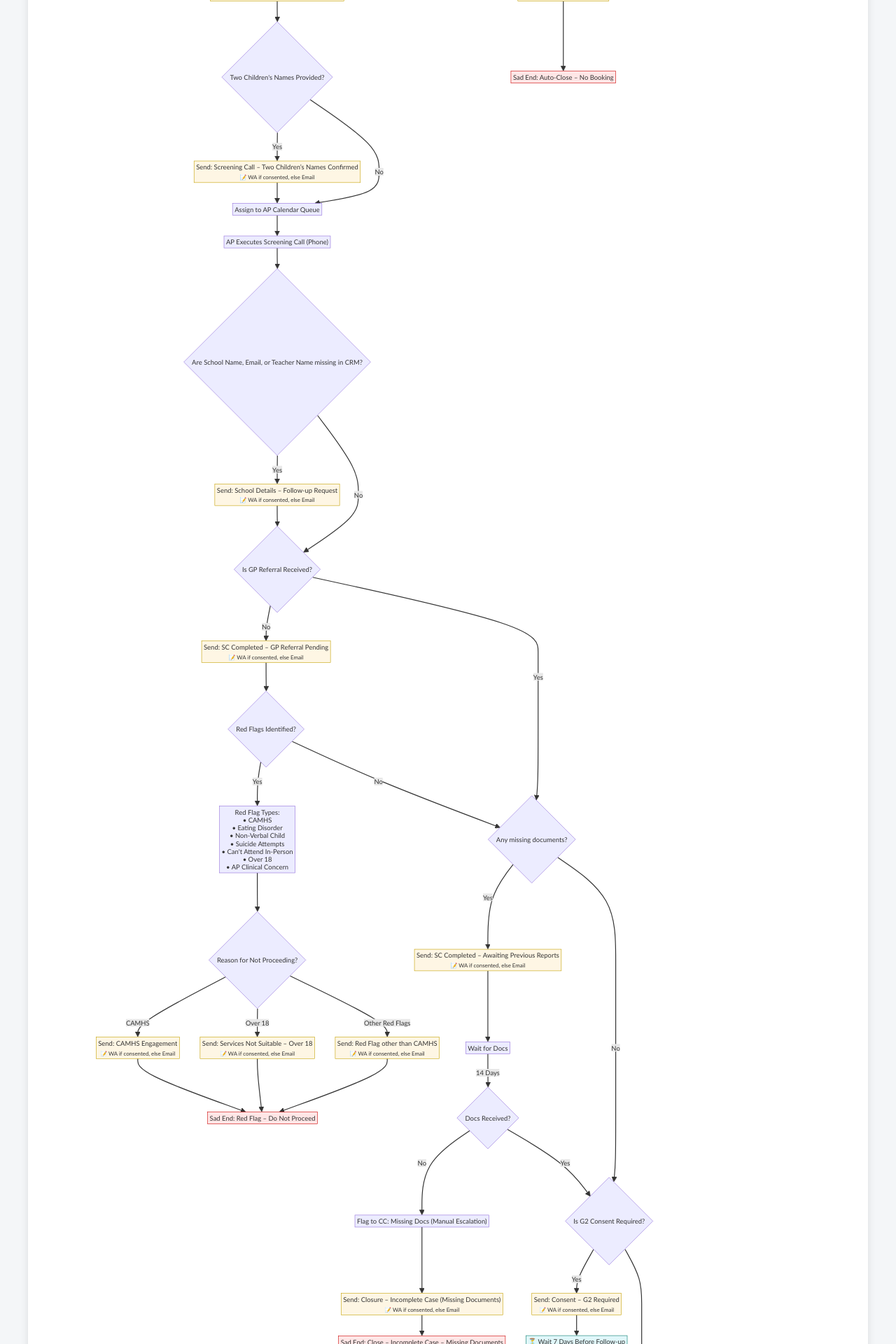
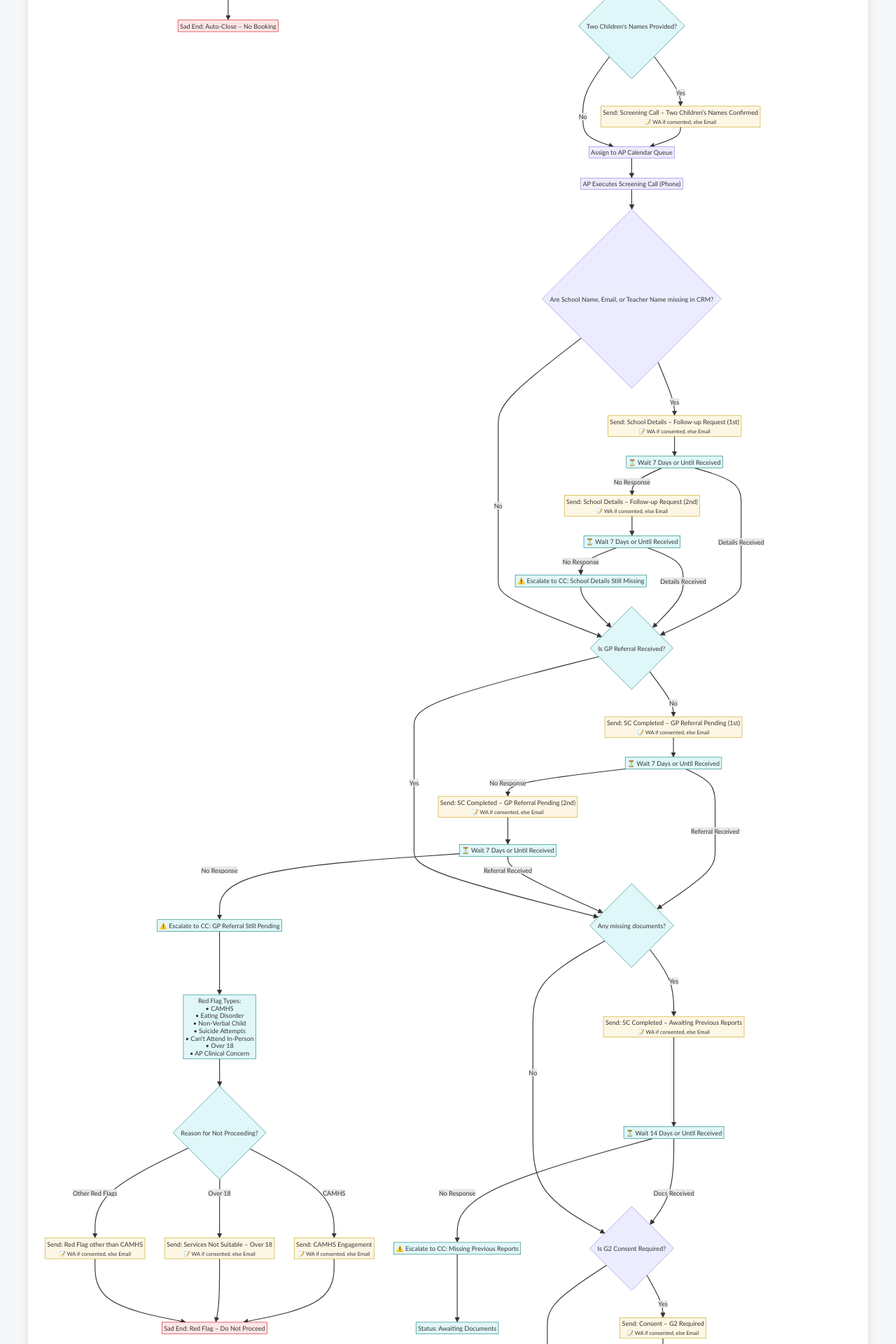
Before and after one commit to pdkv1999/primaHealth, a Python web app: template templates/phase1_overview.html in a window 1280 px wide. Shown: the part 1800-3720 px from the top of the page at 70% size. Run offline with Jinja, Linux system fonts and the light colour scheme; the template is opened without the code that fills it, so the values that code supplies are empty.

Commit message:
updated the flow

```diff
--- a/templates/phase1_overview.html
+++ b/templates/phase1_overview.html
@@ -94,37 +94,54 @@
 
           APAssign --> APExec["AP Executes Screening Call (Phone)"]
           APExec --> CheckSchoolFields{"Are School Name, Email, or Teacher Name missing in CRM?"}
-          CheckSchoolFields -- Yes --> MFollowSchool["Send: School Details – Follow-up Request<br><sub>📝 WA if consented, else Email</sub>"]
-          MFollowSchool --> GPCheck2{"Is GP Referral Received?"}
-          CheckSchoolFields -- No --> GPCheck2
 
-          GPCheck2 -- No --> M21a["Send: SC Completed – GP Referral Pending<br><sub>📝 WA if consented, else Email</sub>"]
-          M21a --> FlagCheck{"Red Flags Identified?"}
+          %% ===== SCHOOL DETAILS: 2 reminders, early-exit on receive, then escalate =====
+          CheckSchoolFields -- Yes --> MFollowSchool1["Send: School Details – Follow-up Request (1st)<br><sub>📝 WA if consented, else Email</sub>"]
+          MFollowSchool1 --> WaitSchool7a["⏳ Wait 7 Days or Until Received"]
+          WaitSchool7a -- Details Received --> GPCheck2
+          WaitSchool7a -- No Response --> MFollowSchool2["Send: School Details – Follow-up Request (2nd)<br><sub>📝 WA if consented, else Email</sub>"]
+          MFollowSchool2 --> WaitSchool7b["⏳ Wait 7 Days or Until Received"]
+          WaitSchool7b -- Details Received --> GPCheck2
+          WaitSchool7b -- No Response --> EscalateSchool["⚠️ Escalate to CC: School Details Still Missing"] --> GPCheck2
+
+          CheckSchoolFields -- No --> GPCheck2{"Is GP Referral Received?"}
+
+          %% ===== GP REFERRAL PENDING: 2 reminders, early-exit on receive, then escalate =====
+          GPCheck2 -- No --> M21a1["Send: SC Completed – GP Referral Pending (1st)<br><sub>📝 WA if consented, else Email</sub>"]
+          M21a1 --> WaitGP7a["⏳ Wait 7 Days or Until Received"]
+          WaitGP7a -- Referral Received --> InfoCheck
+          WaitGP7a -- No Response --> M21a2["Send: SC Completed – GP Referral Pending (2nd)<br><sub>📝 WA if consented, else Email</sub>"]
+          M21a2 --> WaitGP7b["⏳ Wait 7 Days or Until Received"]
+          WaitGP7b -- Referral Received --> InfoCheck
+          WaitGP7b -- No Response --> EscalateGP["⚠️ Escalate to CC: GP Referral Still Pending"] --> RedList
+
           GPCheck2 -- Yes --> InfoCheck{"Any missing documents?"}
 
-          FlagCheck -- Yes --> RedList["Red Flag Types:<br>• CAMHS<br>• Eating Disorder<br>• Non-Verbal Child<br>• Suicide Attempts<br>• Can't Attend In-Person<br>• Over 18<br>• AP Clinical Concern"]
-          RedList --> NotSuitableReason{"Reason for Not Proceeding?"}
+          %% ===== RED FLAGS =====
+          RedList["Red Flag Types:<br>• CAMHS<br>• Eating Disorder<br>• Non-Verbal Child<br>• Suicide Attempts<br>• Can't Attend In-Person<br>• Over 18<br>• AP Clinical Concern"] --> NotSuitableReason{"Reason for Not Proceeding?"}
           NotSuitableReason -- CAMHS --> SendCloseCAMHS["Send: CAMHS Engagement<br><sub>📝 WA if consented, else Email</sub>"] --> CloseRedFlag["Sad End: Red Flag – Do Not Proceed"]
           NotSuitableReason -- Over 18 --> SendCloseOver18["Send: Services Not Suitable – Over 18<br><sub>📝 WA if consented, else Email</sub>"] --> CloseRedFlag
           NotSuitableReason -- Other Red Flags --> SendCloseServiceNotSuitable["Send: Red Flag other than CAMHS<br><sub>📝 WA if consented, else Email</sub>"] --> CloseRedFlag
-          FlagCheck -- No --> InfoCheck
 
+          %% ===== PREVIOUS REPORTS: escalate only (no closure), early-exit on receive =====
           InfoCheck -- Yes --> M22a["Send: SC Completed – Awaiting Previous Reports<br><sub>📝 WA if consented, else Email</sub>"]
-          M22a --> DocWait["Wait for Docs"]
-          DocWait -- 14 Days --> DocReceived{"Docs Received?"}
-          DocReceived -- No --> EscalateMissing["Flag to CC: Missing Docs (Manual Escalation)"]
-          EscalateMissing --> SendCloseIncomplete["Send: Closure – Incomplete Case (Missing Documents)<br><sub>📝 WA if consented, else Email</sub>"] --> Close2["Sad End: Close – Incomplete Case – Missing Documents"]
-          DocReceived -- Yes --> G2Check{"Is G2 Consent Required?"}
+          M22a --> DocWait["⏳ Wait 14 Days or Until Received"]
+          DocWait -- Docs Received --> G2Check{"Is G2 Consent Required?"}
+          DocWait -- No Response --> EscalateMissing["⚠️ Escalate to CC: Missing Previous Reports"] --> HoldMissing["Status: Awaiting Documents"]
+          InfoCheck -- No --> G2Check
 
-          InfoCheck -- No --> G2Check
+          %% ===== G2 CONSENT: proceed to CM Review only if received; early-exit waits =====
           G2Check -- Yes --> M12["Send: Consent – G2 Required<br><sub>📝 WA if consented, else Email</sub>"]
-          M12 --> Wait7DaysG2["⏳ Wait 7 Days Before Follow-up"]
-          Wait7DaysG2 --> M13["Send: Consent – G2 Follow-up<br><sub>📝 WA if consented, else Email</sub>"]
-          M13 --> M14["Send: Consent – G2 Received<br><sub>📝 WA if consented, else Email</sub>"]
+          M12 --> Wait7DaysG2a["⏳ Wait 7 Days or Until Received"]
+          Wait7DaysG2a -- Consent Received --> M14["Send: Consent – G2 Received<br><sub>📝 WA if consented, else Email</sub>"] --> CMReview["Care Manager Review"]
+          Wait7DaysG2a -- No Response --> M13["Send: Consent – G2 Follow-up<br><sub>📝 WA if consented, else Email</sub>"]
+          M13 --> Wait7DaysG2b["⏳ Wait 7 Days or Until Received"]
+          Wait7DaysG2b -- Consent Received --> M14 --> CMReview
+          Wait7DaysG2b -- No Response --> HoldStatus["Status: Awaiting G2 Consent"]
 
-          G2Check -- No --> CMReview["Care Manager Review"]
-          M14 --> CMReview
+          G2Check -- No --> CMReview
 
+          %% ===== CM REVIEW =====
           CMReview --> Decision{"Care Manager Decision"}
           Decision -- Accepted --> M17["Send: GP Referral Confirmed – SC Done<br><sub>📝 WA if consented, else Email</sub>"]
           M17 --> FinalPrep["Assessment Ready"]
@@ -132,18 +149,18 @@
           M18 --> HappyEnd["Happy End: Proceed to Assessment"]
 
           Decision -- Rejected --> SendCloseRejected["Send: Services Not Suitable – e.g. looking for other services/support<br><sub>📝 WA if consented, else Email</sub>"] --> Close3["Sad End: Rejected"]
-          Decision -- On Hold --> HoldStatus["Status: Awaiting Additional Info"]
+          Decision -- On Hold --> HoldStatusMore["Status: Awaiting Additional Info"]
 
-          %% Styling
-          class M0,M1,M2,M3,M4,M5,M6,M7,M9,M12,M13,M14,M17,M18,M19,M20,M21a,M22a,MFollowSchool,RemindWA,NoAnswerFollowup,CallAttempt,FollowUp14Days,SendCloseNoContact,SendCloseIncomplete,SendCloseFamily,SendCloseRejected,SendCloseCAMHS,SendCloseOver18,SendCloseServiceNotSuitable message
-          class Close1,Close2,Close3,CloseRedFlag,CloseFamily sadend
-          class CRMUpdateYes,CRMUpdateNo,Wait24H,ConsentResponse,Wait7DaysG2 logic
+          %% ===== Styling =====
+          class M0,M1,M2,M3,M4,M5,M6,M7,M9,M12,M13,M14,M17,M18,M19,M20,M21a1,M21a2,M22a,MFollowSchool1,MFollowSchool2,RemindWA,NoAnswerFollowup,CallAttempt,FollowUp14Days,SendCloseNoContact,SendCloseFamily,SendCloseRejected,SendCloseCAMHS,SendCloseOver18,SendCloseServiceNotSuitable message
+          class Close1,Close3,CloseRedFlag,CloseFamily sadend
+          class WaitSchool7a,WaitSchool7b,WaitGP7a,WaitGP7b,DocWait,Wait7DaysG2a,Wait7DaysG2b,EscalateSchool,EscalateGP,EscalateMissing,HoldMissing,HoldStatus,HoldStatusMore,FlagCheck,InfoCheck,GPCheck,GPCheck2,ExistingCheck,SCBookedNow,BookNowCheck,ChildCheck,Decision,RedList,NotSuitableReason logic
+
           classDef message fill:#fef6e4,stroke:#c4a000,stroke-width:1px
           classDef sadend fill:#ffe6e6,stroke:#cc0000,stroke-width:1px
           classDef logic fill:#e0f7fa,stroke:#00796b,stroke-width:1px
       {% endraw %}
       </pre>
-
   </div>
   <script>
     mermaid.initialize({
```
